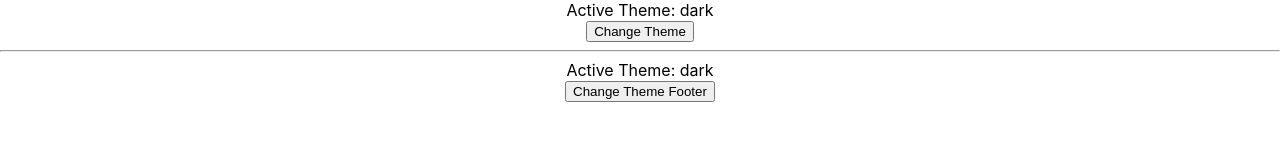
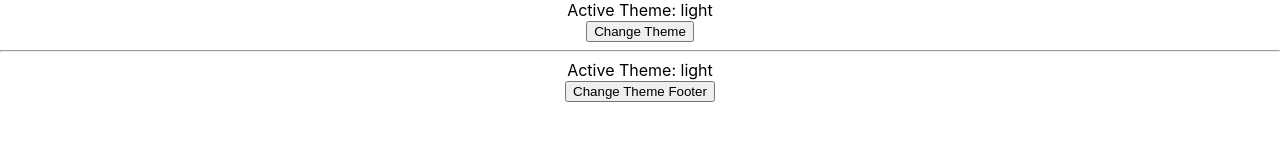
Before and after one commit to humbatovqara/React-patika.dev, a React (Create React App) app in the folder memoization/: page / in a window 1280 px wide. Shown: the top 160 px of the page. Built offline with nearby package versions, Linux system fonts and the light colour scheme.

Commit message:
Context Provider Side Effect

```diff
--- a/memoization/src/App.css
+++ b/memoization/src/App.css
@@ -1,38 +1,9 @@
 .App {
   text-align: center;
+  height: 100vh;
 }
 
-.App-logo {
-  height: 40vmin;
-  pointer-events: none;
+.App.dark {
+  background-color: #282c34;
+  color: #fff;
 }
-
-@media (prefers-reduced-motion: no-preference) {
-  .App-logo {
-    animation: App-logo-spin infinite 20s linear;
-  }
-}
-
-.App-header {
-  background-color: #282c34;
-  min-height: 100vh;
-  display: flex;
-  flex-direction: column;
-  align-items: center;
-  justify-content: center;
-  font-size: calc(10px + 2vmin);
-  color: white;
-}
-
-.App-link {
-  color: #61dafb;
-}
-
-@keyframes App-logo-spin {
-  from {
-    transform: rotate(0deg);
-  }
-  to {
-    transform: rotate(360deg);
-  }
-}
--- /dev/null
+++ b/memoization/src/components/Container.js
@@ -0,0 +1,21 @@
+import { useContext } from 'react'
+import ThemeContext from '../context/ThemeContext'
+
+import Button from './Button'
+import Footer from './Footer'
+
+function Container() {
+    const { theme } = useContext(ThemeContext);
+
+    console.log(theme);
+
+    return (
+        <div className={`App ${theme === "dark" ? theme : ""}`}>
+            <Button />
+            <hr />
+            <Footer />
+        </div>
+    )
+}
+
+export default Container
--- a/memoization/src/components/Context.js
+++ b/memoization/src/components/Context.js
@@ -1,16 +1,13 @@
 import React from 'react'
 import '../App.css'
 import { ThemeProvider } from '../context/ThemeContext'
-import Button from './Button'
-import Footer from './Footer'
+import Container from './Container'
 
 function Context() {
     return (
         <div className='App'>
             <ThemeProvider>
-                <Button />
-                <hr />
-                <Footer />
+                <Container />
             </ThemeProvider>
         </div >
     )
--- a/memoization/src/context/ThemeContext.js
+++ b/memoization/src/context/ThemeContext.js
@@ -1,9 +1,13 @@
-import { createContext, useState } from "react";
+import { createContext, useState, useEffect } from "react";
 
 const ThemeContext = createContext();
 
 export const ThemeProvider = ({ children }) => {
-    const [theme, setTheme] = useState("dark");
+    const [theme, setTheme] = useState(localStorage.getItem("theme") ||'light');
+
+    useEffect(() => {
+        localStorage.setItem('theme', theme);
+    }, [theme])
 
     const values = {
         theme, setTheme
```
